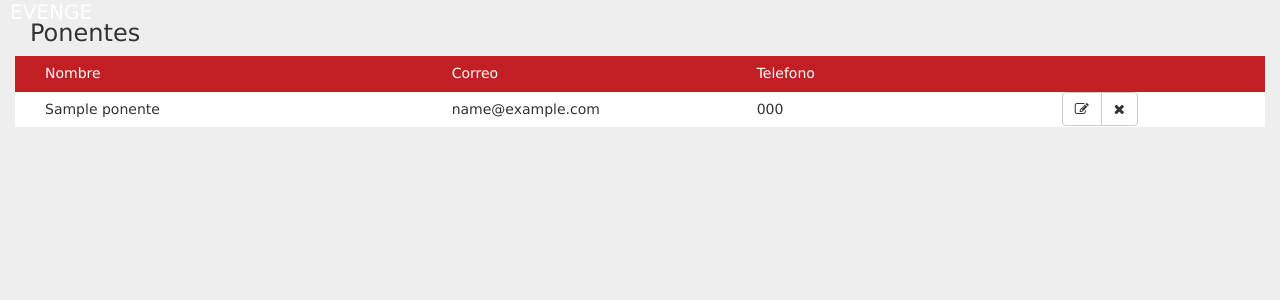
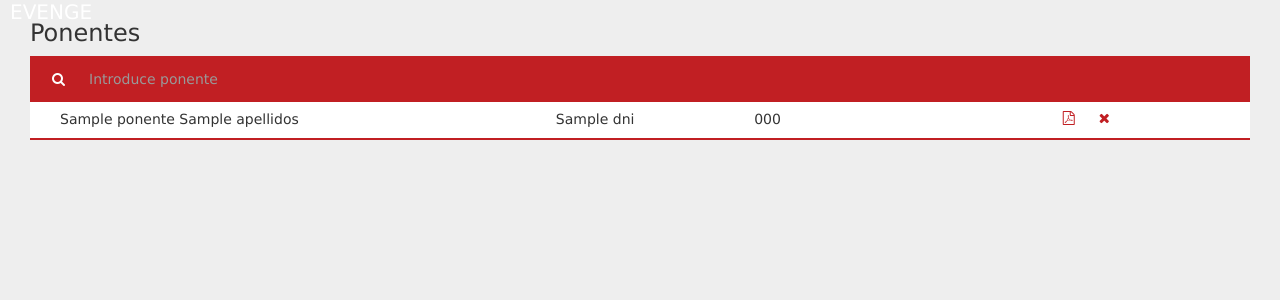
Before and after one commit to evenge/EVENGE, a Python web app: template templates/templatePonentes.html in a window 1280 px wide. Shown: the part 50-350 px from the top of the page. Run offline with Jinja, Linux system fonts and the light colour scheme; the template is opened without the code that fills it: most values are stand-ins (such as "Sample title", 1, 10 or a date in 2020); some libraries are stand-ins or nearby versions.

Commit message:
Añadido Mis ponentes

```diff
--- a/templates/templatePonentes.html
+++ b/templates/templatePonentes.html
@@ -24,40 +24,31 @@ GNU General Public License for more details.
 {% block content %}
 
 <h3>Ponentes</h3>
-<div id="cabecera-tabla-ponentes" class="col-xs-12">
-    <div class="col-xs-4">
-        <h5>Nombre</h5>
+<div class="col-sm-12">
+  <div id="buscador-asistente" class="col-sm-12">
+    <div class="input-group">
+      <span class="input-group-addon" id="sizing-addon1"><i class="fa fa-search"></i></span>
+      <input type="text" class="form-control" placeholder="Introduce ponente" aria-describedby="sizing-addon1">
     </div>
-    <div class="col-xs-3">
-        <h5>Correo</h5>
-    </div>
-    <div class="col-xs-3">
-        <h5>Telefono</h5>
+  </div>
+  {% for p in ponentes %}
+  <div class="col-sm-12 col-xs-12 asistente">
+    <div class="col-xs-5">
+      <h5>{{ p.nombre }} {{ p.apellidos }}</h5>
     </div>
     <div class="col-xs-2">
-        <h5></h5>
+      <h5>{{ p.dni }}</h5>
     </div>
-</div>
-<div id="body-tabla-ponentes" class="col-xs-12">
-    {% for n in ponentes %}
-    <div id="fila">
-        <div class="col-xs-4">
-            <h5>{{n.nombre}}</h5>
-        </div>
-        <div class="col-xs-3">
-            <h5>{{n.email}}</h5>
-        </div>
-        <div class="col-xs-3">
-            <h5>{{n.telefono}}</h5>
-        </div>
-        <div class="col-xs-2 btn-group">
-            <button class="buttonModfyEvent btn btn-default"><i class="fa fa-pencil-square-o"></i>
-            </button>
-            <button class="buttonDeleteEvent btn btn-default"><i class="fa fa-times "></i>
-            </button>
-
-        </div>
+    <div class="col-xs-2">
+      <h5>{{ p.telefono }}</h5>
     </div>
-    {% endfor %}
+    <div class="col-md-offset-1 col-xs-2">
+      <div class="btn-group" role="group" aria-label="...">
+        <button data-id="{{ p.id }}" class="btn btn-default delete-button"><i class="fa fa-times"></i></button>
+        <button data-id="{{ p.id }}" class="btn btn-default pdf-button"><i class="fa fa-file-pdf-o"></i></button>
+      </div>
+    </div>
+  </div>
+  {% endfor %}
 </div>
 {% endblock %}
```
Also changed, not shown: index.py (+8 -0 lines).
